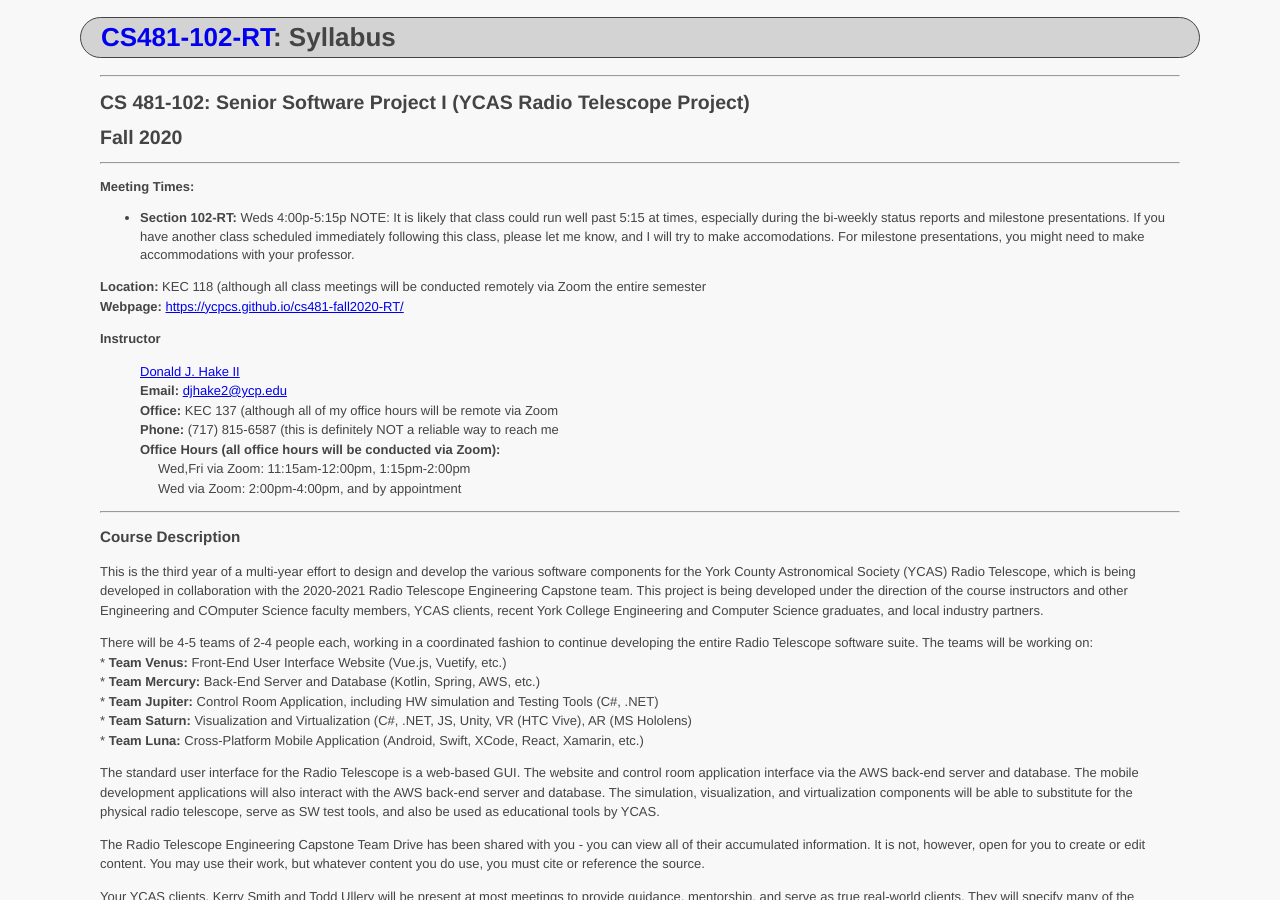
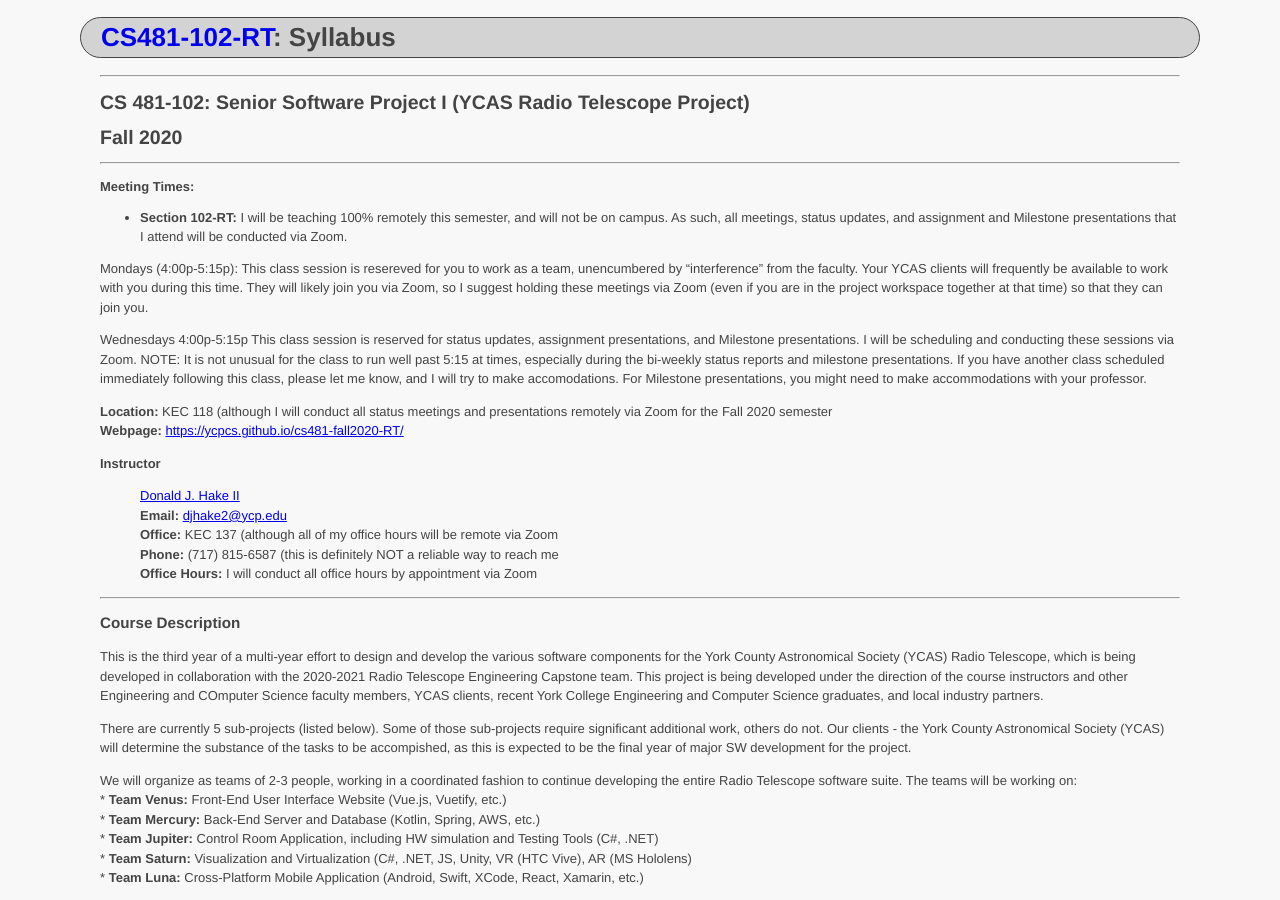
Before and after one commit to ycpcs/cs481-fall2020-RT, a Jekyll site: the page built from syllabus.md, in a window 1280 px wide and 900 px high. Built offline with Jekyll 4.4.1, drawn with Linux system fonts in a browser that asks for light colours; some of the changed text lies outside the part shown.

Commit message:
updated syllabus

```diff
--- a/syllabus.md
+++ b/syllabus.md
@@ -16,9 +16,13 @@ title: Syllabus
 
 **Meeting Times:**
 
- - **Section 102-RT:**  Weds 4:00p-5:15p NOTE: It is likely that class could run well past 5:15 at times, especially during the bi-weekly status reports and milestone presentations.  If you have another class scheduled immediately following this class, please let me know, and I will try to make accomodations. For milestone presentations, you might need to make accommodations with your professor.<br>
+ - **Section 102-RT:**  I will be teaching 100% remotely this semester, and will not be on campus.  As such, all meetings, status updates, and assignment and Milestone presentations that I attend will be conducted via Zoom.
 
-**Location:** KEC 118 (although all class meetings will be conducted remotely via Zoom the entire semester<br>
+ Mondays (4:00p-5:15p): This class session is resereved for you to work as a team, unencumbered by "interference" from the faculty.  Your YCAS clients will frequently be available to work with you during this time.  They will likely join you via Zoom, so I suggest holding these meetings via Zoom (even if you are in the project workspace together at that time) so that they can join you.
+
+ Wednesdays 4:00p-5:15p This class session is reserved for status updates, assignment presentations, and Milestone presentations.  I will be scheduling and conducting these sessions via Zoom.  NOTE: It is not unusual for the class to run well past 5:15 at times, especially during the bi-weekly status reports and milestone presentations.  If you have another class scheduled immediately following this class, please let me know, and I will try to make accomodations. For Milestone presentations, you might need to make accommodations with your professor.<br>
+
+**Location:** KEC 118 (although I will conduct all status meetings and presentations remotely via Zoom for the Fall 2020 semester<br>
 **Webpage:**  [https://ycpcs.github.io/cs481-fall2020-RT/](https://ycpcs.github.io/cs481-fall2020-RT/)
 
 **Instructor**
@@ -27,9 +31,7 @@ title: Syllabus
 **Email:** <djhake2@ycp.edu><br>
 **Office:** KEC 137 (although all of my office hours will be remote via Zoom<br>
 **Phone:** (717) 815-6587 (this is definitely NOT a reliable way to reach me<br>
-**Office Hours (all office hours will be conducted via Zoom):** <br>&nbsp;&nbsp;&nbsp;&nbsp;
-Wed,Fri via Zoom: 11:15am-12:00pm, 1:15pm-2:00pm<br>&nbsp;&nbsp;&nbsp;&nbsp;
-Wed via Zoom: 2:00pm-4:00pm, and by appointment
+**Office Hours:** I will conduct all office hours by appointment via Zoom
 
 --- --- --- --- --- --- --- --- --- --- --- --- --- --- --- --- --- --- --- --- --- --- --- ---
 
@@ -37,7 +39,9 @@ Wed via Zoom: 2:00pm-4:00pm, and by appointment
 
 This is the third year of a multi-year effort to design and develop the various software components for the York County Astronomical Society (YCAS) Radio Telescope, which is being developed in collaboration with the 2020-2021 Radio Telescope Engineering Capstone team.  This project is being developed under the direction of the course instructors and other Engineering and COmputer Science faculty members, YCAS clients, recent York College Engineering and Computer Science graduates, and local industry partners.
 
-There will be 4-5 teams of 2-4 people each, working in a coordinated fashion to continue developing the entire Radio Telescope software suite.  The teams will be working on:<br>
+There are currently 5 sub-projects (listed below).  Some of those sub-projects require significant additional work, others do not.  Our clients - the York County Astronomical Society (YCAS) will determine the substance of the tasks to be accompished, as this is expected to be the final year of major SW development for the project.
+
+We will organize as teams of 2-3 people, working in a coordinated fashion to continue developing the entire Radio Telescope software suite.  The teams will be working on:<br>
 	* **Team Venus:**   Front-End User Interface Website (Vue.js, Vuetify, etc.)<br>
 	* **Team Mercury:** Back-End Server and Database (Kotlin, Spring, AWS, etc.)<br>
 	* **Team Jupiter:** Control Room Application, including HW simulation and Testing Tools (C#, .NET)<br>
@@ -90,7 +94,7 @@ Grades will be assigned on a 100-point scale according to the following table:
 
 ### Attendance Policy
 
-**Attendance at every weekly meeting is mandatory**.
+**Attendance at every team meeting (Mondays) and every status/presentation meeting (Wednesdays) is mandatory**.
 
 --- --- --- --- --- --- --- --- --- --- --- --- --- --- --- --- --- --- --- --- --- --- --- ---
 
```
